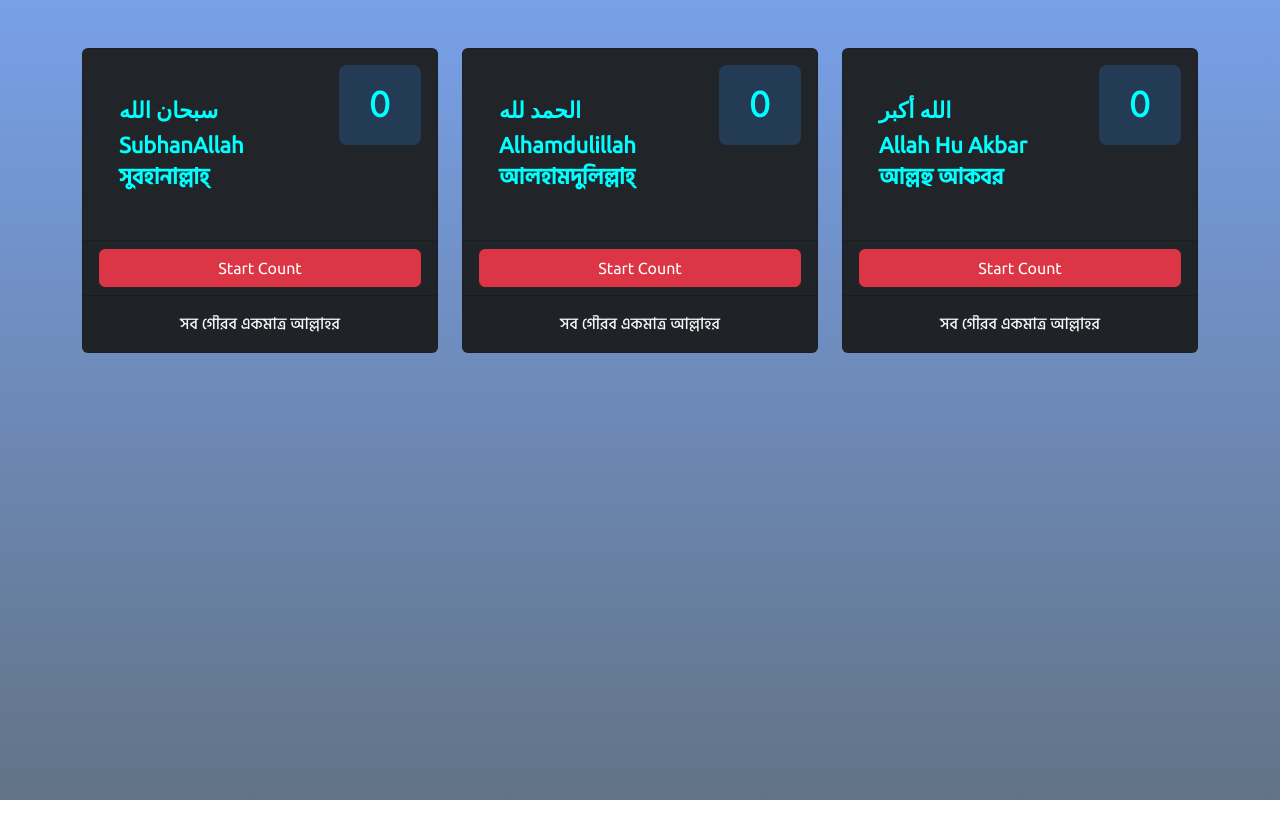
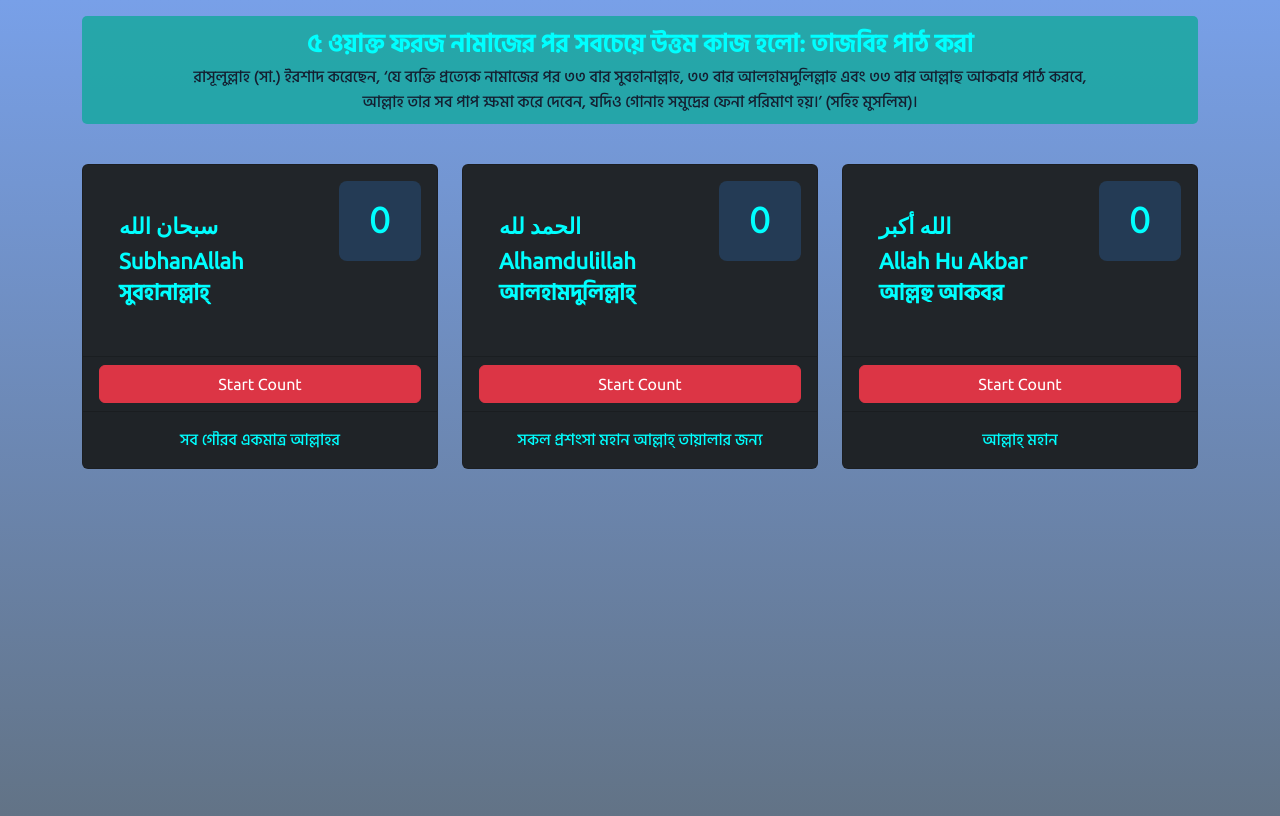
Before and after one commit to wapborhan/tasbih, a React (Create React App) app: page / in a window 1280 px wide. Built offline with nearby package versions, Linux system fonts and the light colour scheme.

Commit message:
Ui Update

```diff
--- a/src/App.js
+++ b/src/App.js
@@ -4,6 +4,37 @@ import MyComponents from "./components/MyComponents";
 function App() {
   return (
     <div className="container">
+      <div id="popups" className="mt-3">
+        <div className="poppup-card">
+          <div className="popup-headung">
+            {" "}
+            <span className="ortho popup-head">
+              {" "}
+              ৫ ওয়াক্ত ফরজ নামাজের পর সবচেয়ে উত্তম কাজ হলো: তাজবিহ পাঠ করা{" "}
+            </span>
+            <div className="popup-text">
+              {" "}
+              <span className="ortho popup-text-content">
+                {" "}
+                রাসূলুল্লাহ (সা.) ইরশাদ করেছেন, ‘যে ব্যক্তি প্রত্যেক নামাজের পর
+                ৩৩ বার সুবহানাল্লাহ, ৩৩ বার আলহামদুলিল্লাহ এবং ৩৩ বার আল্লাহু
+                আকবার পাঠ করবে, আল্লাহ তার সব পাপ ক্ষমা করে দেবেন, যদিও গোনাহ
+                সমুদ্রের ফেনা পরিমাণ হয়।’ (সহিহ মুসলিম)।{" "}
+              </span>{" "}
+              {/* <div className="d-flex">
+                <button className="popup-colse-button"
+                //  onclick="closePopup()"
+                 >
+                  পপ আপ বন্ধ করুন
+                </button>
+                <button className="popup-colse-button" onclick="relodWindow()">
+                  আবার শুরু করুন
+                </button>
+              </div> */}
+            </div>
+          </div>
+        </div>
+      </div>
       <MyComponents />
     </div>
   );
--- a/src/assets/data/data.js
+++ b/src/assets/data/data.js
@@ -4,27 +4,35 @@ const DATA = [
     tittleAR: "سبحان الله",
     tittleEN: "SubhanAllah",
     tittleBN: "সুবহানাল্লাহ্‌",
+    transBN: "সব গৌরব একমাত্র আল্লাহর",
     count: 0,
+    isSubmitDisabled: false,
   },
   {
     id: 2,
     tittleAR: "الحمد لله",
     tittleEN: "Alhamdulillah",
     tittleBN: "আলহামদুলিল্লাহ্‌",
+    transBN: "সকল প্রশংসা মহান আল্লাহ্‌ তায়ালার জন্য",
     count: 0,
+    isSubmitDisabled: false,
   },
   {
     id: 3,
     tittleAR: "الله أكبر",
     tittleEN: "Allah Hu Akbar",
     tittleBN: "আল্লহু আকবর",
+    transBN: "আল্লাহ্‌ মহান",
     count: 0,
+    isSubmitDisabled: false,
   },
   // {
   //   tittleAR: "",
   //   tittleEN: "",
   //   tittleBN: "",
+  // transBN: "",
   //   count: "0",
+  // isSubmitDisabled: false,
   // },
 ];
 
--- a/src/assets/stylesheet/style.css
+++ b/src/assets/stylesheet/style.css
@@ -19,7 +19,7 @@ span {
 }
 .ortho {
   font-family: HindSiligori !important;
-  color: rgb(0, 255, 255);
+  color: rgb(0, 255, 255) !important;
   font-size: 16px;
 }
 .t1,
@@ -45,6 +45,9 @@ span {
   border-radius: 8px;
   color: rgb(0, 255, 255);
   font-family: HindSiligori !important;
+}
+.popup-text {
+  padding: 0 100px;
 }
 #popup {
   position: absolute;
--- a/src/components/Card.jsx
+++ b/src/components/Card.jsx
@@ -34,8 +34,8 @@ const Card = (props) => {
                     Start Count
                   </button>
                 </div>
-                <div className="card-footer text-center ortho text-light p-3">
-                  সব গৌরব একমাত্র আল্লাহর{" "}
+                <div className="card-footer text-center ortho p-3">
+                  {item.transBN}
                 </div>
               </div>
             </div>
--- a/src/components/MyComponents.jsx
+++ b/src/components/MyComponents.jsx
@@ -16,19 +16,18 @@ export default class MyComponents extends Component {
   handleIncrement = (index) => {
     const currentItems = [...this.state.data];
     const count = currentItems[index].count;
+    const btn = currentItems[index].isSubmitDisabled;
     currentItems[index].count += 1;
 
     this.setState({
       currentItems,
-      isSubmitDisabled: count > 33 ? true : false,
     });
   };
 
-  // { currentItems, isSubmitDisabled: true }
   render() {
     // console.log(this.state.data);
     return (
-      <div className="row pt-4">
+      <div className="row pt-3">
         <Card
           data={this.state.data}
           handleIncrement={this.handleIncrement}
```
